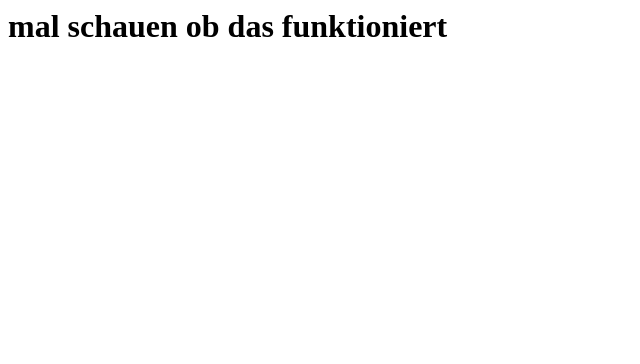
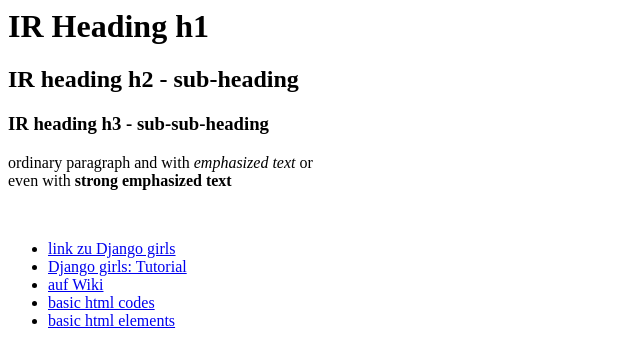
Before and after one commit to whoisiru/whoisiru.github.io, a plain HTML site: page index.html in a window 1280 px wide. Shown: the whole page, without its empty margins (0-640 px from the left). Drawn offline with Linux system fonts and the light colour scheme.

Commit message:
adding html

```diff
--- a/index.html
+++ b/index.html
@@ -3,6 +3,18 @@
   <title>test ir html atom</title>
 </head>
 <body>
-  <h1>mal schauen ob das funktioniert</h1>
+  <h1>IR Heading h1</h1>
+  <h2>IR heading h2 - sub-heading</h2>
+  <h3>IR heading h3 - sub-sub-heading</h3>
+  <p>ordinary paragraph and with <em>emphasized text</em> or
+    <br/>even with <strong>strong emphasized text</strong></p>
+    <br/>
+    <ul>
+      <li><a href="http://djangogirls.org/">link zu Django girls</a></li>
+      <li><a href="https://djangogirlsbern.gitbooks.io/first-website/content/">Django girls: Tutorial</a></li>
+      <li><a href="https://en.wikipedia.org/wiki/Django_(web_framework)">auf Wiki</a></li>
+      <li><a href="https://developer.mozilla.org/en-US/docs/Learn/HTML/Introduction_to_HTML">basic html codes</a></li>
+      <li><a href="https://developer.mozilla.org/en/docs/Web/HTML/Element">basic html elements</a></li>
+    </ul>
 </body>
 </html>
```
